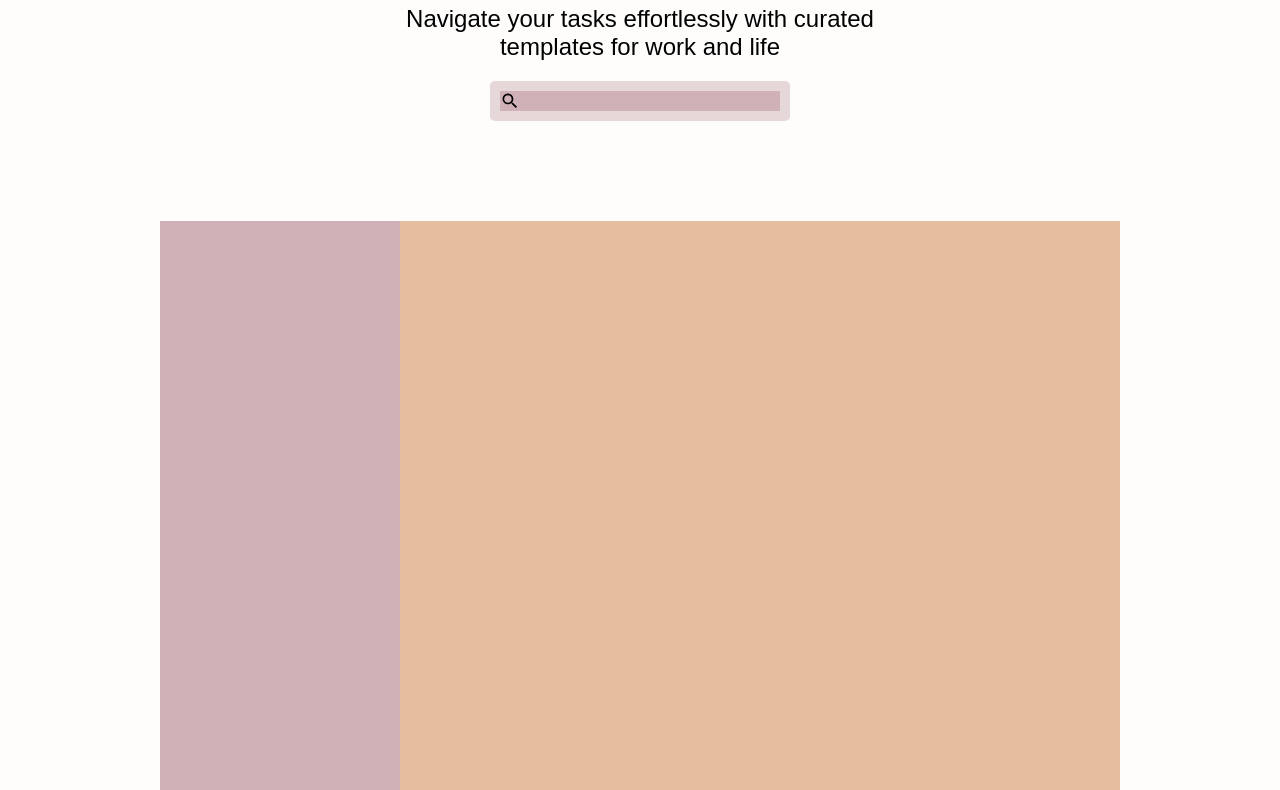
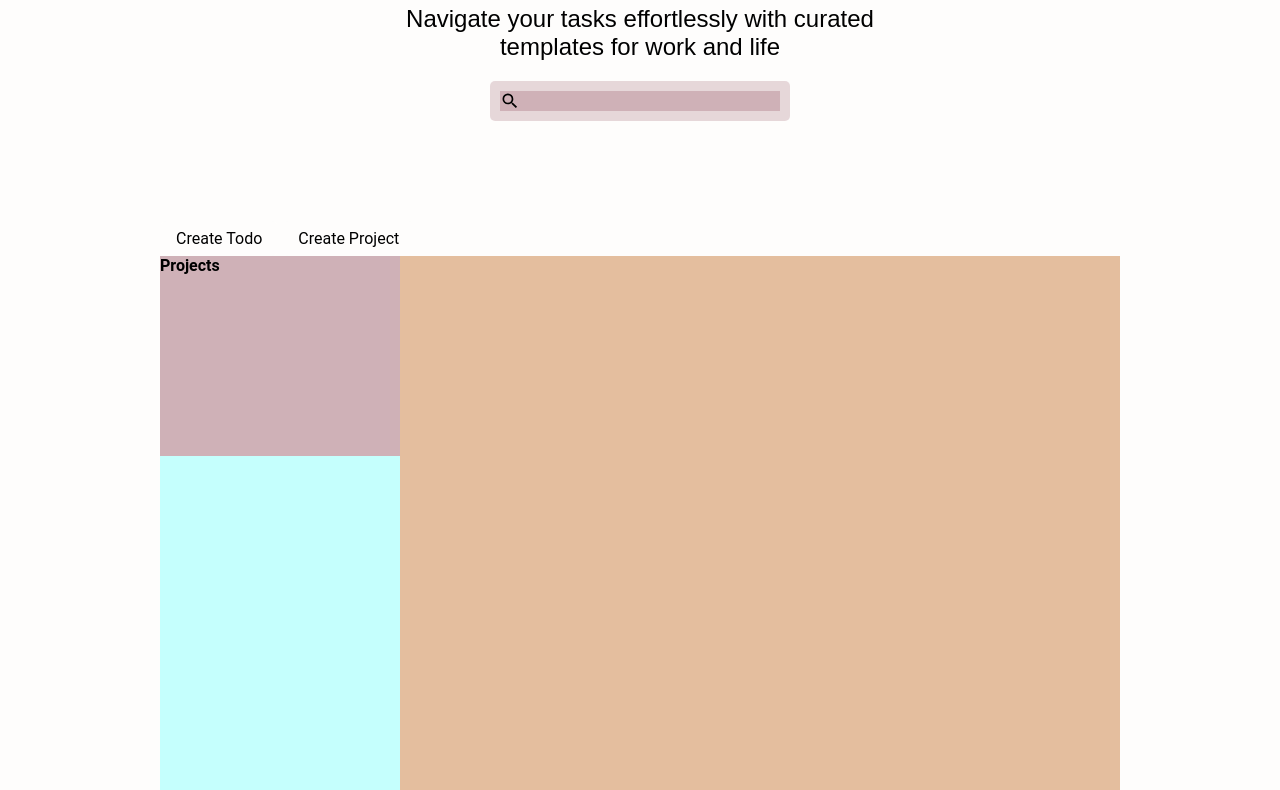
Before and after one commit to majjeed/odin-todo-list, a website built with webpack: page src/index.html in a window 1280 px wide. Shown: the part 194-984 px from the top of the page. Built offline with nearby package versions, Linux system fonts and the light colour scheme; a web font is replaced by a local one.

Commit message:
initial project functionality

```diff
--- a/src/Project.js
+++ b/src/Project.js
@@ -1,5 +1,10 @@
-const Project = (name) => {
+function Project(name) {
+    this.name = name;
 
+    let newProject = document.createElement('p');
+    newProject.textContent = `${this.name}`;
+
+    return newProject;
 };
 
 export { Project };
--- a/src/index.html
+++ b/src/index.html
@@ -61,8 +61,13 @@
             </div>
         </div>
 
+        <div class="containerButtons">
+            <button class="newToDo">Create Todo</button>
+            <button class="newProject">Create Project</button>
+        </div>
         <div class="container">
-            <div class="projects">
+            <div class="projects roboto-regular">
+                <h4 class="roboto-bold">Projects</h4>
 
             </div>
             <div class="todos">
--- a/src/index.js
+++ b/src/index.js
@@ -1,26 +1,17 @@
 import './style.css';
 import Icon from "./images/sailboat-boat-svgrepo-com.svg";
 import { ToDo } from './ToDo.js';
+import { Project } from './Project.js';
 
-function component() {
-    const element = document.createElement('div');
+const projectsDiv = document.querySelector('.projects');
 
-    // Lodash, now imported by this script
+const newToDoBtn = document.querySelector('.newToDo');
+const newProjectBtn = document.querySelector('.newProject');
 
-    element.classList.add('hello');
+newProjectBtn.addEventListener('click', () => {
+    let newProject = new Project('Default');
+    projectsDiv.appendChild(newProject);
+})
 
-    // Add the image to our existing div.
-    const myIcon = new Image();
-    myIcon.src = Icon;
-
-    //element.appendChild(myIcon);
-
-    // const logo = document.querySelector('.logo-img');
-    // logo.src = Icon;
-    let todo = new ToDo('mark', 'facebook project');
-    console.log(todo.display());
-    window.ToDo = ToDo;
-    return element;
-}
-
-document.body.appendChild(component());
+let todo = new ToDo('mark', 'facebook project');
+console.log(todo.display());
--- a/src/style.css
+++ b/src/style.css
@@ -64,8 +64,9 @@ nav {
     top: 0;
     left: 0;
     right: 0;
-    width: 75%;
+    width: 85%;
     background-color: var(--background-neutral);
+    z-index: 5;
 }
 
 nav ul {
@@ -81,7 +82,7 @@ nav ul {
     color: var(--azure);
 }
 
-nav button {
+nav button, .containerButtons button {
     cursor: pointer;
     border: none;
     padding: 8px 16px;
@@ -93,12 +94,12 @@ nav button {
     font-size: 16px;
 }
 
-nav button:hover {
+nav button:hover, .containerButtons button:hover {
     background-color: var(--desert-sand);
     transform: scale(1.05);
 }
 
-nav button:active {
+nav button:active, .containerButtons button:active {
     transform: scale(0.95);
 }
 
@@ -157,7 +158,10 @@ nav ul:last-of-type li:last-of-type button:hover {
 
 .projects {
     background-color: var(--tea-rose-red);
-    min-height: 100%;
+    max-height: 200px;
+    position: sticky;
+    z-index: 2;
+    top: 5%;
 }
 
 .todos {
```
